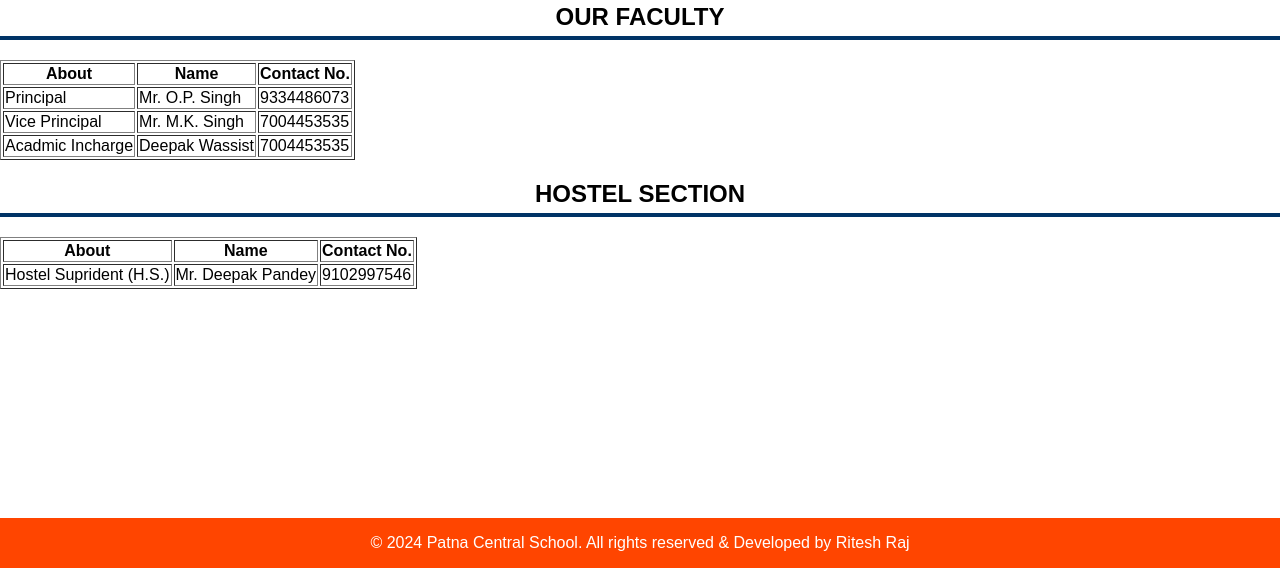
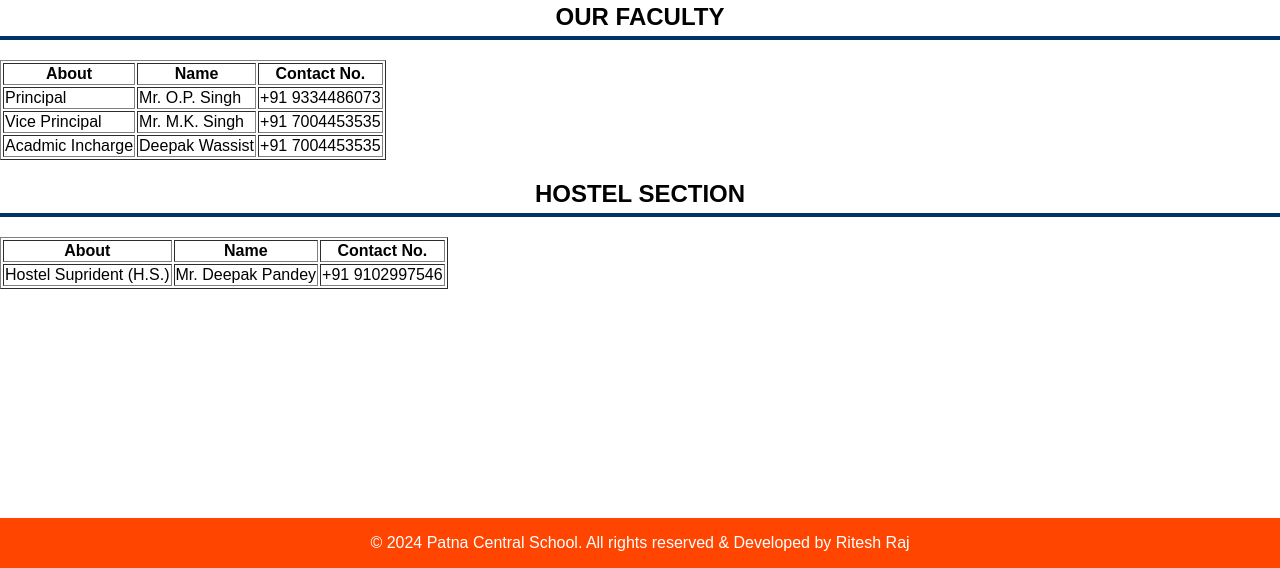
Before and after one commit to Coder-Ritesh-Raj/PCS, a plain HTML site: page contact.html in a window 1280 px wide. Shown: the part 232-800 px from the top of the page. Drawn offline with Linux system fonts and the light colour scheme.

Commit message:
Update contact.html

```diff
--- a/contact.html
+++ b/contact.html
@@ -36,17 +36,17 @@
             <tr>
                 <td>Principal</td>
                 <td>Mr. O.P. Singh</td>
-                <td>9334486073</td>
+                <td>+91 9334486073</td>
             </tr>
             <tr>
                 <td>Vice Principal</td>
                 <td>Mr. M.K. Singh</td>
-                <td>7004453535</td>
+                <td>+91 7004453535</td>
             </tr>
             <tr>
                 <td>Acadmic Incharge</td>
                 <td>Deepak Wassist</td>
-                <td>7004453535</td>
+                <td>+91 7004453535</td>
             </tr>
         </table>
         <h2 style="text-align: center;">HOSTEL SECTION</h2>
@@ -59,7 +59,7 @@
             <tr>
                 <td>Hostel Suprident (H.S.)</td>
                 <td>Mr. Deepak Pandey</td>
-                <td>9102997546</td>
+                <td>+91 9102997546</td>
             </tr>
       </div>
       <footer>
```
